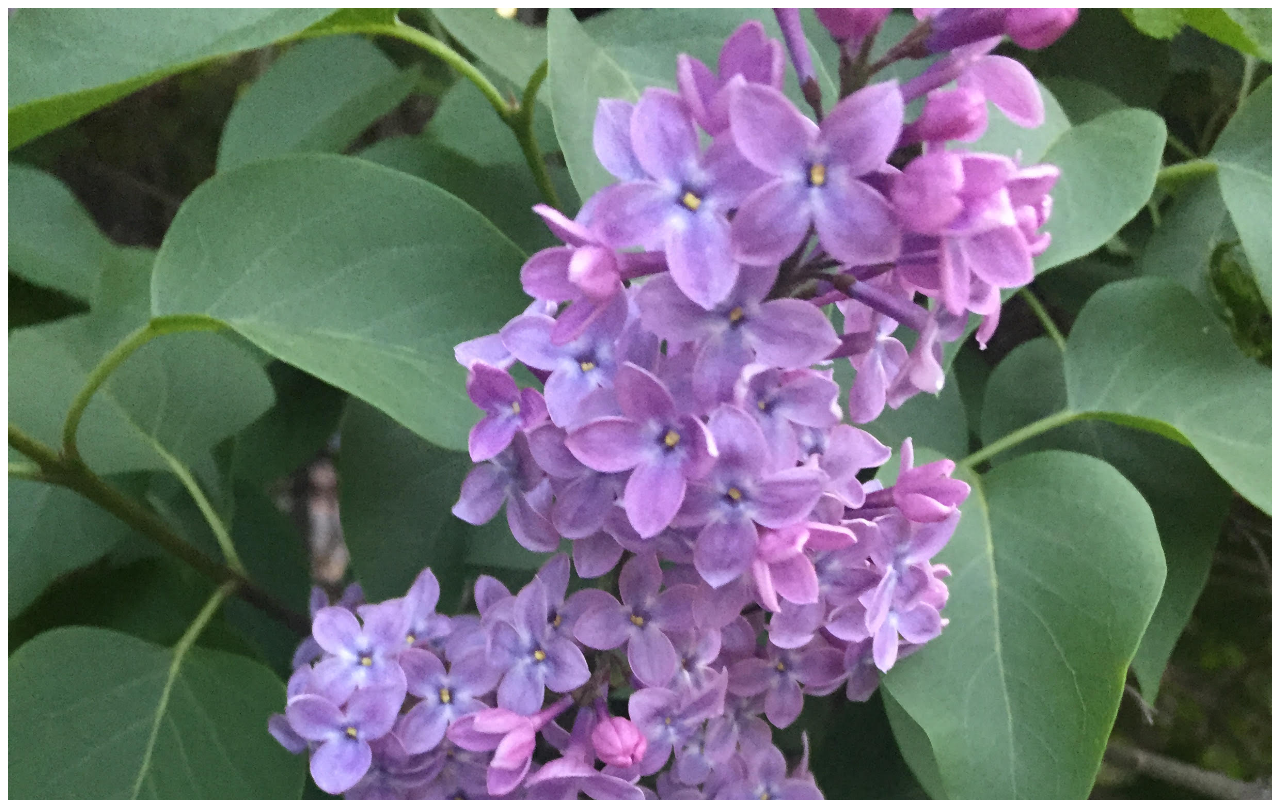
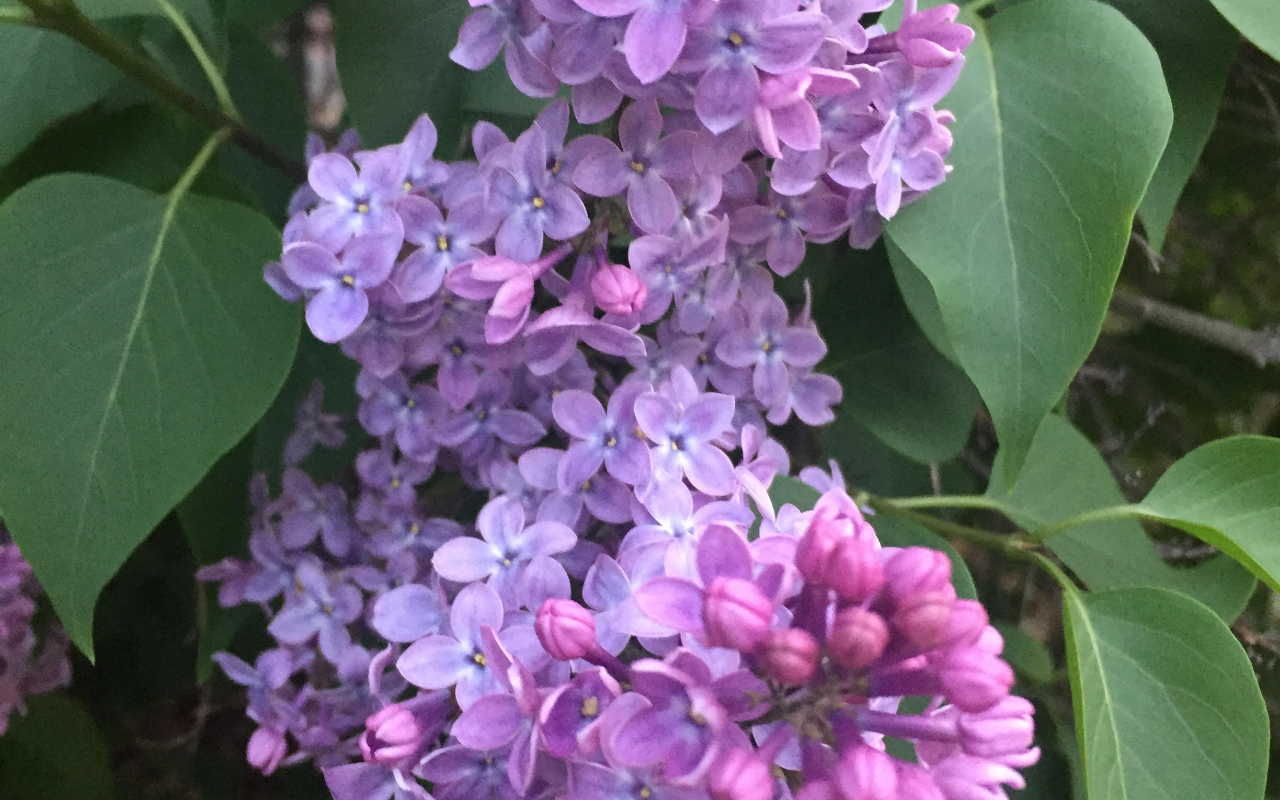
Before and after one commit to kategithub/lecture01, a plain HTML site: page index.html in a window 1280 px wide. Shown: the top 800 px of the page. Drawn offline with Linux system fonts and the light colour scheme.

Commit message:
Update index.html

```diff
--- a/index.html
+++ b/index.html
@@ -1,9 +1,29 @@
 <!DOCTYPE html>
 <html>
 <head>
+  <meta name="viewport" content="width=device-width, initial-scale=1">
   <title>Test</title>
+    <style>
+body, html {
+  height: 100%;
+  margin: 0;
+}
+
+.bg {
+  /* The image used */
+  background-image: url("t.jpg");
+
+  /* Full height */
+  height: 100%;
+
+  /* Center and scale the image nicely */
+  background-position: center;
+  background-repeat: no-repeat;
+  background-size: cover;
+}
+</style>
   <body>
- <img src="t.jpg" style="width:100%; height:auto; margin:0 auto;" alt="nice">
+    <div class="bg"></div>
   </body>
 </head>
 </html>
```
